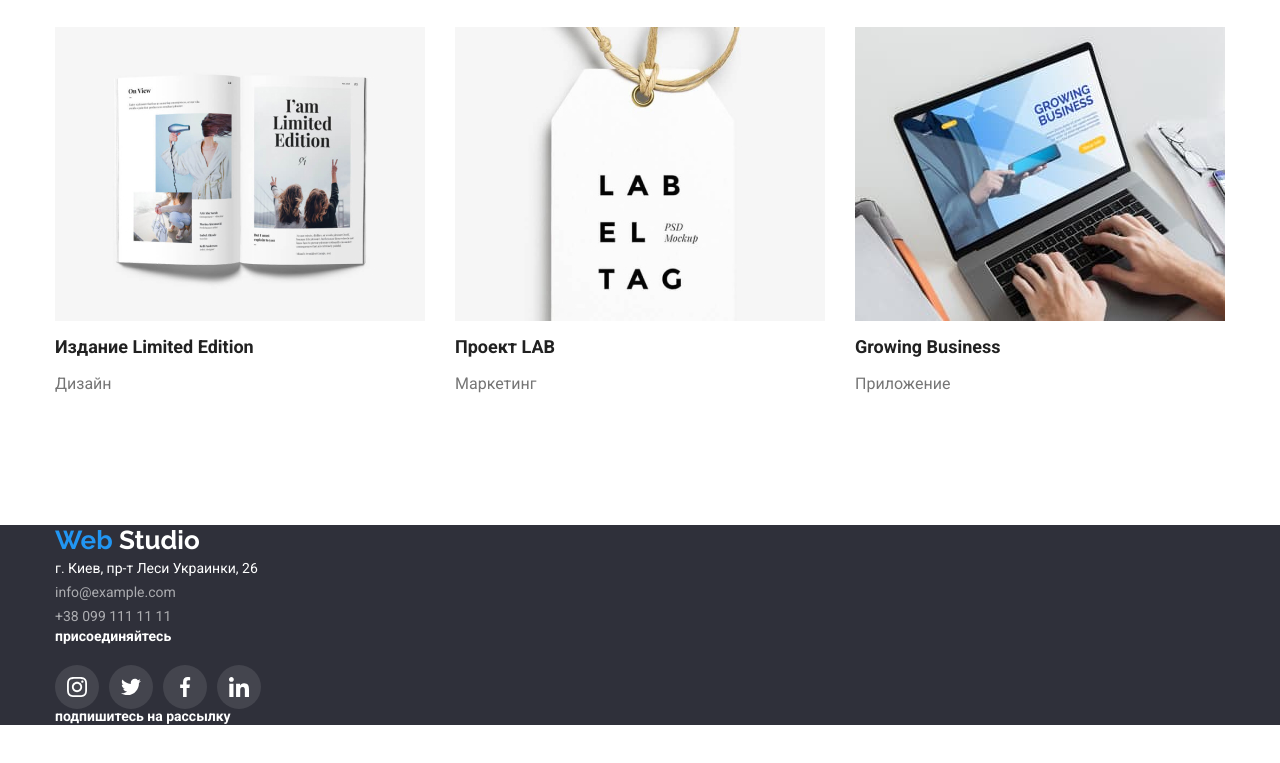
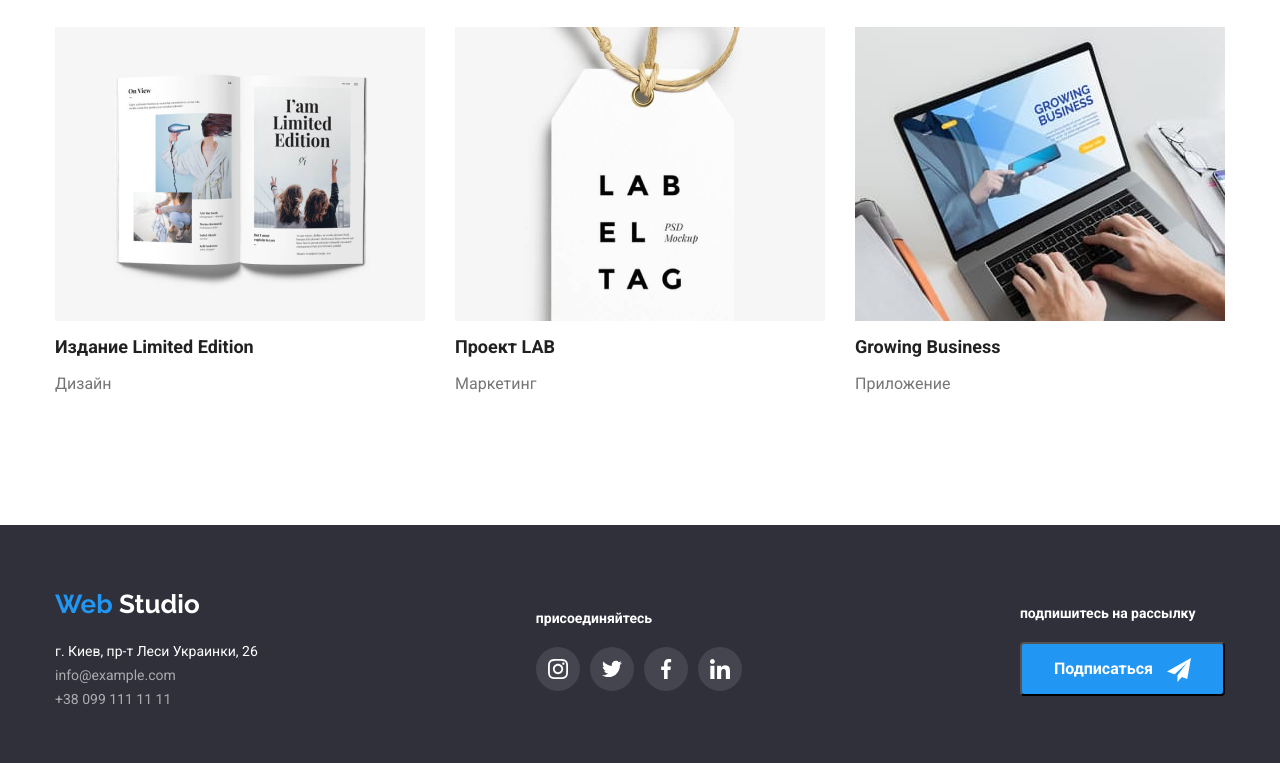
Before and after one commit to AleksandrRedko/homework4, a plain HTML site: page portfolio.html in a window 1280 px wide. Shown: the part 1139-1902 px from the top of the page. Drawn offline with nearby package versions, Linux system fonts and the light colour scheme.

Commit message:
hw4_compled

```diff
--- a/portfolio.html
+++ b/portfolio.html
@@ -239,8 +239,9 @@
     </main>
     <!-- footer -->
     <footer class="footer">
-      <div class="container">
-        <a href="" class="logo"
+      <div class="container container-footer">
+        <div>
+          <a href="" class="logo logo-footer"
             ><span class="logo-accent">Web</span>
             <span class="logo-white">Studio</span></a
           >
@@ -250,6 +251,8 @@
             <br />
             +38 099 111 11 11
           </address>
+        </div>
+        <div>
           <b class="white">присоединяйтесь</b>
           <ul class="network-footer">
             <li>
@@ -281,11 +284,14 @@
               </a>
             </li>
           </ul>
+        </div>
         <div>
           <ul>
             <li><b class="white">подпишитесь на рассылку</b></li>
             <li>
-              <batton class="batton"></batton>
+              <button type="button" class="primery button-footer">
+                Подписаться
+              </button>
             </li>
           </ul>
         </div>
```
Lines whose indentation alone changed are shown as unchanged.
